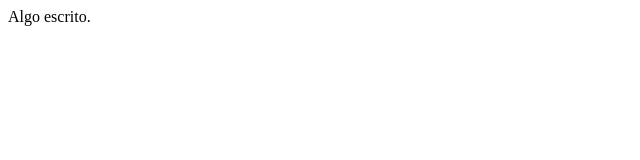
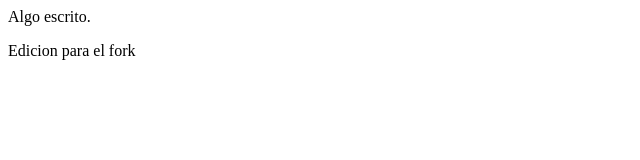
Before and after one commit to karimouss02/GitPracticeAdvanced-Fork, a plain HTML site: page index.html in a window 1280 px wide. Shown: the whole page, without its empty margins (0-640 px from the left). Drawn offline with Linux system fonts and the light colour scheme.

Commit message:
Update index.html

```diff
--- a/index.html
+++ b/index.html
@@ -1 +1,2 @@
 <p>Algo escrito.</p>
+<p>Edicion para el fork</p>
```
